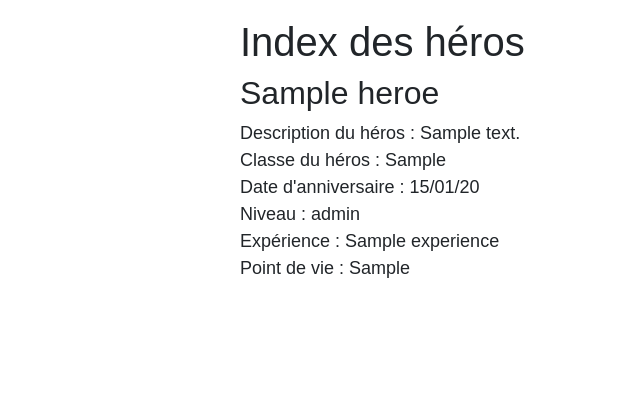
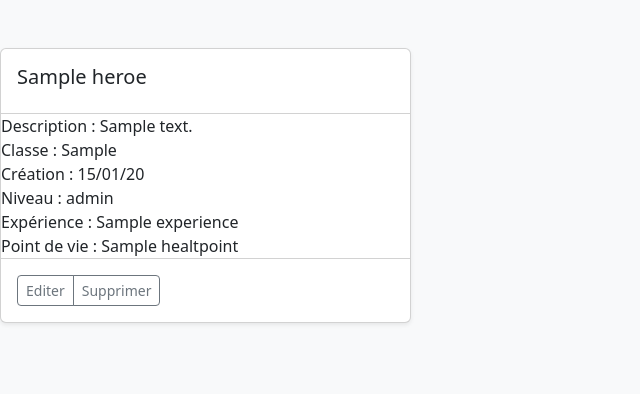
Before and after one commit to VentoAureo230/Symfony-Heros, a Symfony app: template templates/hero/index.html.twig in a window 1280 px wide. Shown: the part 56-450 px from the top of the page, without its empty margins (0-640 px from the left). Run offline with Twig, Linux system fonts and the light colour scheme; the template is opened without the code that fills it: most values are stand-ins (such as "Sample title", 1, 10 or a date in 2020); some libraries are stand-ins or nearby versions.

Commit message:
Tout fonctionne + mise en page

```diff
--- a/src/Entity/Heros.php
+++ b/src/Entity/Heros.php
@@ -5,7 +5,7 @@ namespace App\Entity;
 use App\Repository\HerosRepository;
 use Doctrine\DBAL\Types\Types;
 use Doctrine\ORM\Mapping as ORM;
-use Proxies\__CG__\App\Entity\ClassHeros;
+use App\Entity\ClassHeros;
 
 #[ORM\Entity(repositoryClass: HerosRepository::class)]
 class Heros
--- a/templates/base.html.twig
+++ b/templates/base.html.twig
@@ -14,6 +14,7 @@
 
         {{include("base/nav.html.twig")}}
 
-        {% block body %}{% endblock %}
+        {% block body %}
+        {% endblock %}
     </body>
 </html>
--- a/templates/hero/index.html.twig
+++ b/templates/hero/index.html.twig
@@ -1,26 +1,38 @@
 {% extends 'base.html.twig' %}
 
-{% block title %}Hello HeroController!{% endblock %}
+{% block title %}Liste des héros{% endblock %}
 
 {% block body %}
-<style>
-    .example-wrapper { margin: 1em auto; max-width: 800px; width: 95%; font: 18px/1.5 sans-serif; }
-    .example-wrapper code { background: #F5F5F5; padding: 2px 6px; }
-</style>
+    <div class="album py-5 bg-light"
+        <div class="container-fluid">
+            <div class="row">
+            {% for hero in heroes %}
+                <div class="col-md-4">
+                    <div class="card mb-4 shadow-sm">
+                        <div class="card-body">
+                            <h5 class="card-title">{{ hero.name }}</h5>
+                        </div>
+                        <ul class="list-group list-group-flush">
+                            <li class="list-group-items">Description : {{ hero.description }}</li>
+                            <li class="list-group-items">Classe : {{ hero.classHeros }}</li>
+                            <li class="list-group-items">Création : {{ hero.birthDate | date('d/m/y') }}</li>
+                            <li class="list-group-items">Niveau : {{ hero.level }}</li>
+                            <li class="list-group-items">Expérience : {{ hero.experience }}</li>
+                            <li class="list-group-items">Point de vie : {{ hero.healtpoint }}</li>
+                        </ul>
+                            <div class="card-body">
+                                <div class="btn-group">
+                                    <a href="{{ path('edit_character', {"id": hero.id}) }}" class="btn btn-sm btn-outline-secondary">Editer</a>
+                                    <a href="{{ path('delete_character', {"id": hero.id}) }}" class="btn btn-sm btn-outline-secondary" onclick="return confirm('Confirmez la suppression')">Supprimer</a>
+                                </div>
+                            </div>
+                        </div>
+                    </div>
+                </div>
+            {% endfor %}
+            </div>
+        </div>
+    </div>
 
-<div class="example-wrapper">
-    <h1>Index des héros</h1>
-    {% for hero in heroes %}
 
-        <h2 class="name">{{ hero.name }}</h2>
-        <div class="">Description du héros : {{ hero.description }}</div>
-        <div class="">Classe du héros : {{ hero.classHeros }}</div>
-        <div class="">Date d'anniversaire : {{ hero.birthDate | date('d/m/y') }}</div>
-        <div class="">Niveau : {{ hero.level }}</div>
-        <div class="">Expérience : {{ hero.experience }}</div>
-        <div class="">Point de vie : {{ hero.healtPoint }}</div>
-
-    {% endfor %}
-
-</div>
 {% endblock %}
```
Also changed, not shown: src/Controller/HeroController.php (+12 -8 lines), templates/base/home.html.twig (deleted, +0 -26 lines), templates/hero/create.html.twig (+9 -1 lines), templates/homepage.html.twig (added, +7 -0 lines).
